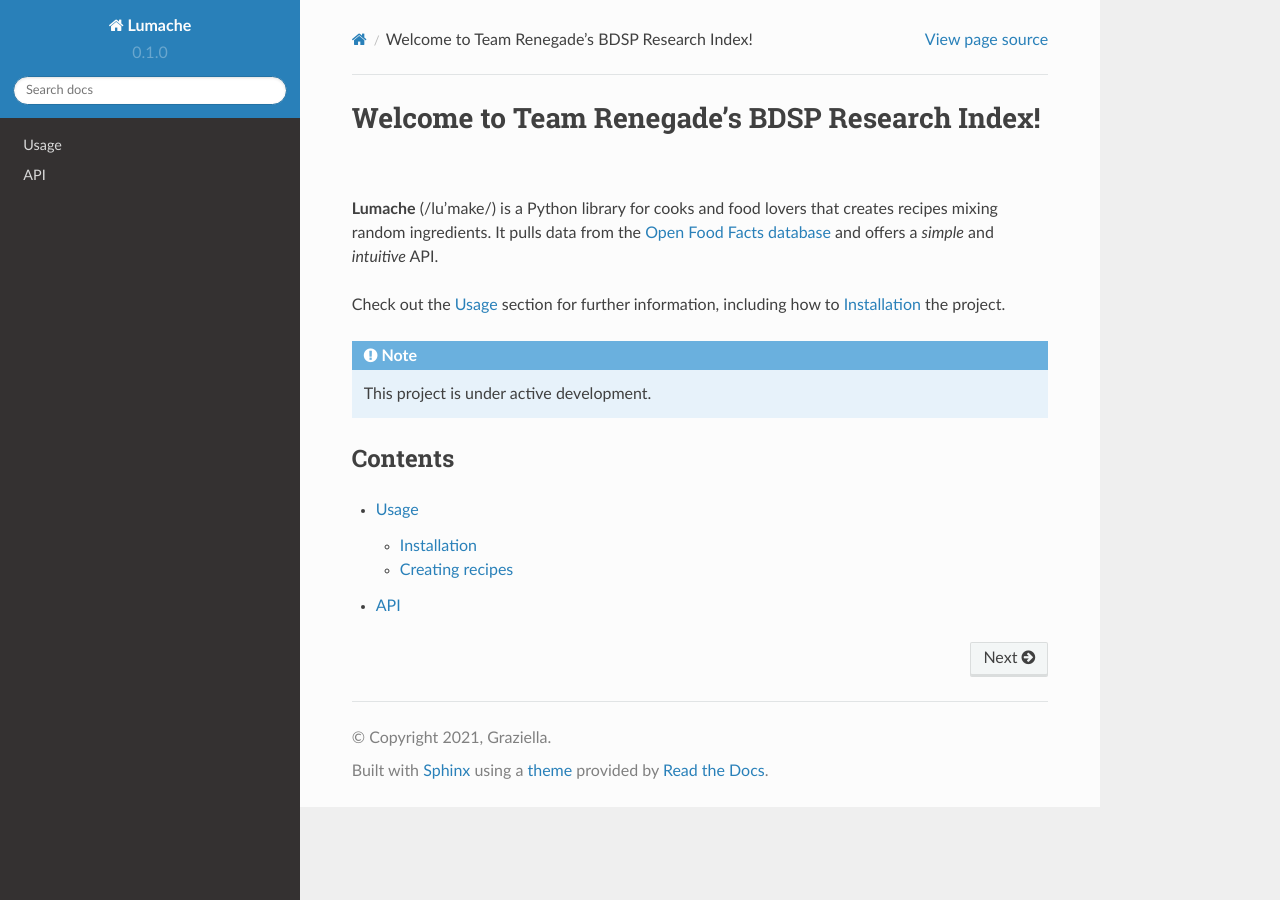
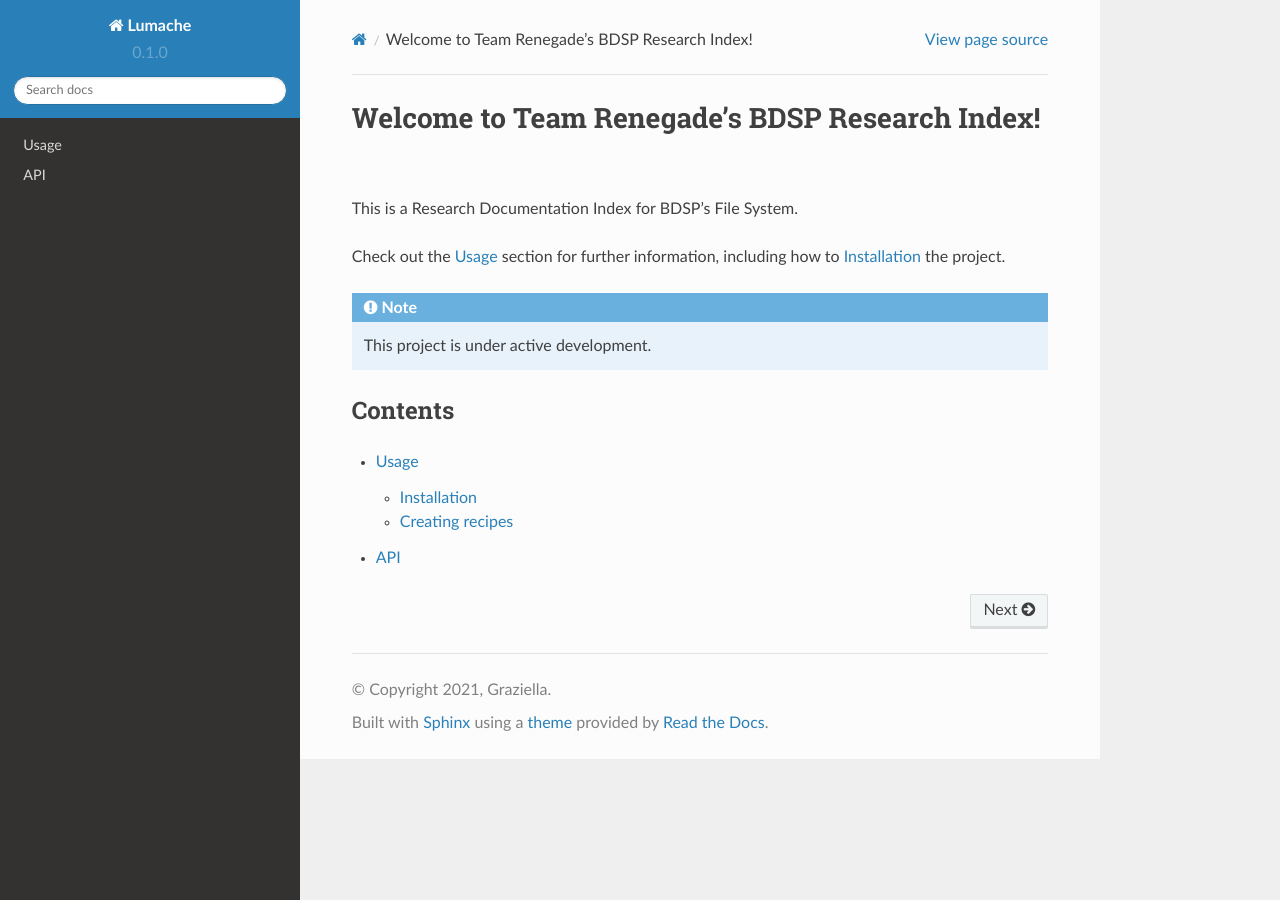
Before and after one commit to b0nesdev/bdsp-research, a Sphinx documentation site: the page built from docs/source/index.rst, in a window 1280 px wide. Built offline with Sphinx 7.4.7 and the Read the Docs theme 2.0.0, drawn with Linux system fonts in a browser that asks for light colours.

Commit message:
Update index.rst

```diff
--- a/docs/source/index.rst
+++ b/docs/source/index.rst
@@ -1,10 +1,7 @@
 Welcome to Team Renegade's BDSP Research Index!
 ===============================================
 
-**Lumache** (/lu'make/) is a Python library for cooks and food lovers
-that creates recipes mixing random ingredients.
-It pulls data from the `Open Food Facts database <https://world.openfoodfacts.org/>`_
-and offers a *simple* and *intuitive* API.
+This is a Research Documentation Index for BDSP's File System.
 
 Check out the :doc:`usage` section for further information, including
 how to :ref:`installation` the project.
```
